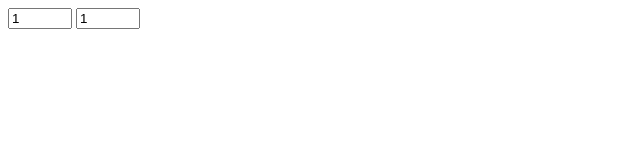
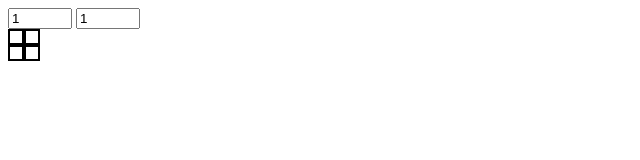
Before and after one commit to s1ckn3zz1337/GameOfLife, a plain HTML site: page index.html in a window 1280 px wide. Shown: the full height of the page, 0-640 px from the left. Drawn offline with Linux system fonts and the light colour scheme.

Commit message:
first implementation of game field

```diff
--- a/css/base.css
+++ b/css/base.css
@@ -0,0 +1,13 @@
+.gameField{
+    width: 12px;
+    height: 12px;
+}
+
+.row{
+    display: inline-block;
+}
+
+.whiteField{
+    border: 2px solid black;
+    background-color: white;
+}
--- a/index.html
+++ b/index.html
@@ -4,6 +4,7 @@
     <meta charset="UTF-8">
     <title>Game Of Life</title>
     <script type="text/javascript" src="js/codebase.js"></script>
+    <link rel="stylesheet" href="css/base.css">
 </head>
 <body>
     <input type="number" id="xSize" value = "1" min="1" max="100"/>
--- a/js/codebase.js
+++ b/js/codebase.js
@@ -2,17 +2,22 @@
  * Created by s1ckn3zz on 13.10.17.
  */
 document.addEventListener("DOMContentLoaded", function() {
+    generateField(2,2);
 });
 
 
 var generateField = function(x,y){
     var mainField = document.getElementById('gameField');
     for(var i = 0; i<x; i++){
-        var iDiv = document.createElement('div');
-        iDiv.id = 'block';
-        iDiv.className = 'block';
+        var rowField = document.createElement('div');
+        rowField.id = 'row'+i;
+        rowField.className = 'row';
         for(var j= 0; j<y; j++){
-
+            var singleGameField = document.createElement('div');
+            singleGameField.id = 'row'+i+'field'+j;
+            singleGameField.className = 'gameField whiteField';
+            rowField.appendChild(singleGameField);
         }
+        mainField.appendChild(rowField);
     }
 };
```
